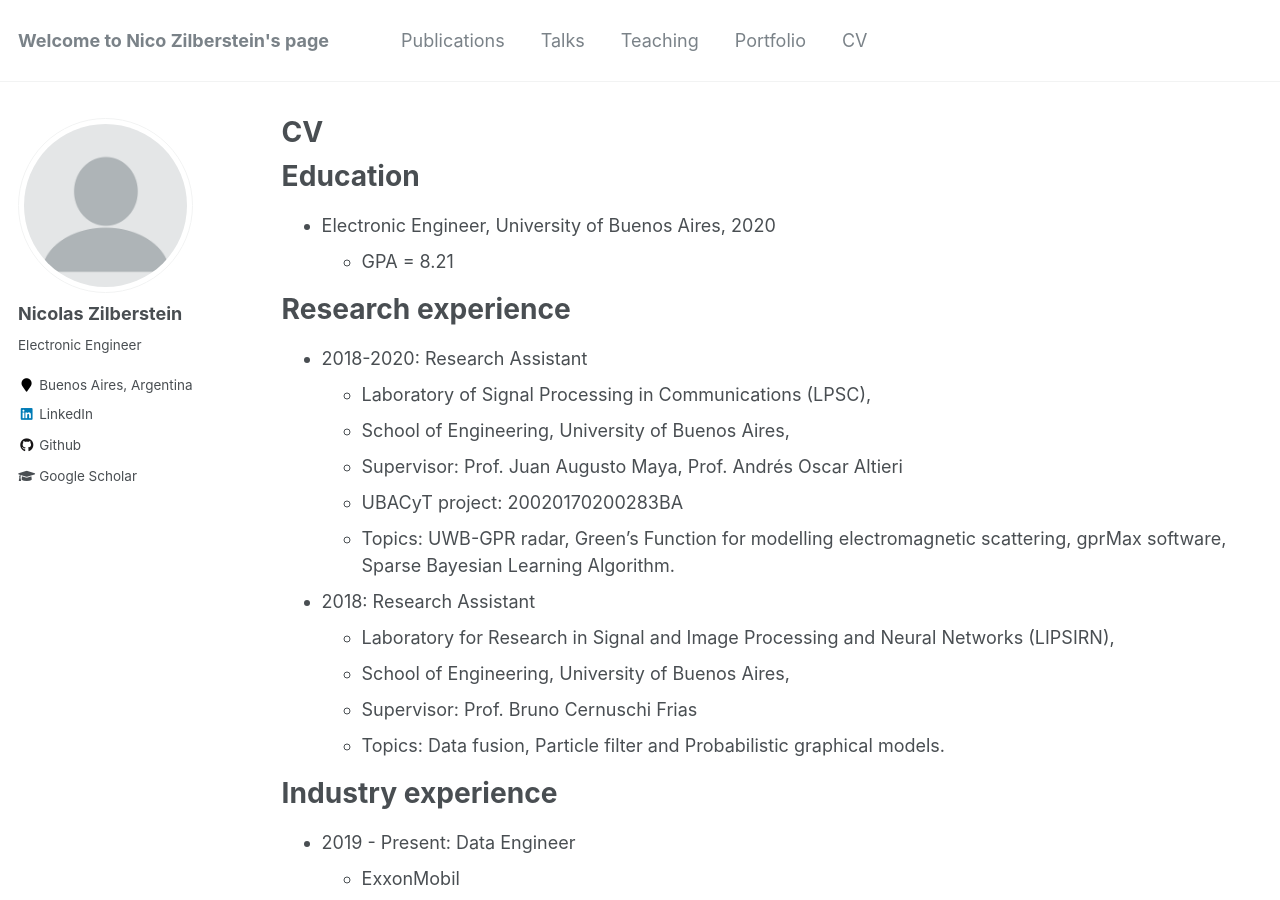
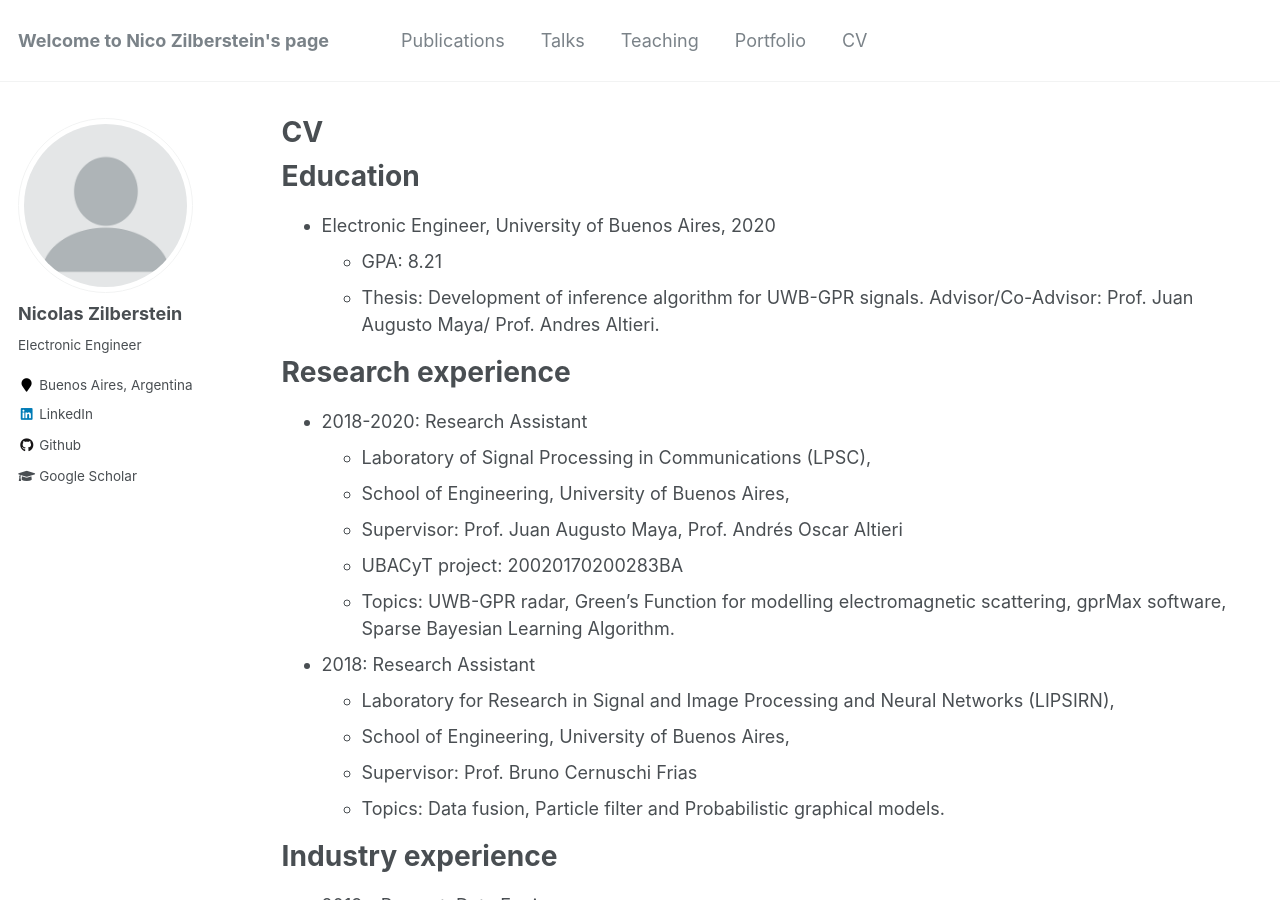
Before and after one commit to nzilberstein/nzilberstein.github.io, a Jekyll site: the page built from _pages/cv.md, in a window 1280 px wide and 900 px high. Built offline with Jekyll 4.4.1, drawn with Linux system fonts in a browser that asks for light colours.

Commit message:
Update cv.md
CvUpdate3

```diff
--- a/_pages/cv.md
+++ b/_pages/cv.md
@@ -12,7 +12,8 @@ redirect_from:
 Education
 ======
 * Electronic Engineer, University of Buenos Aires, 2020
-  * GPA = 8.21
+  * GPA: 8.21
+  * Thesis: Development of inference algorithm for UWB-GPR signals. Advisor/Co-Advisor: Prof. Juan Augusto Maya/ Prof. Andres Altieri.
 
 Research experience
 ======
```
